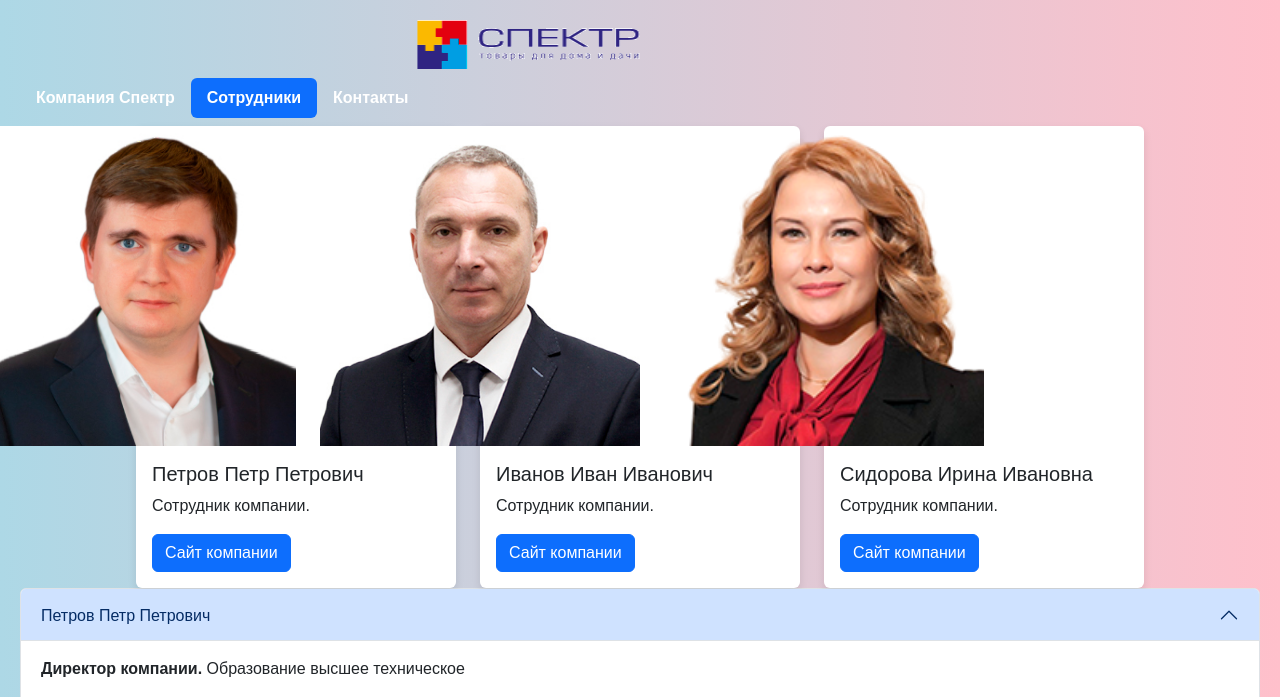
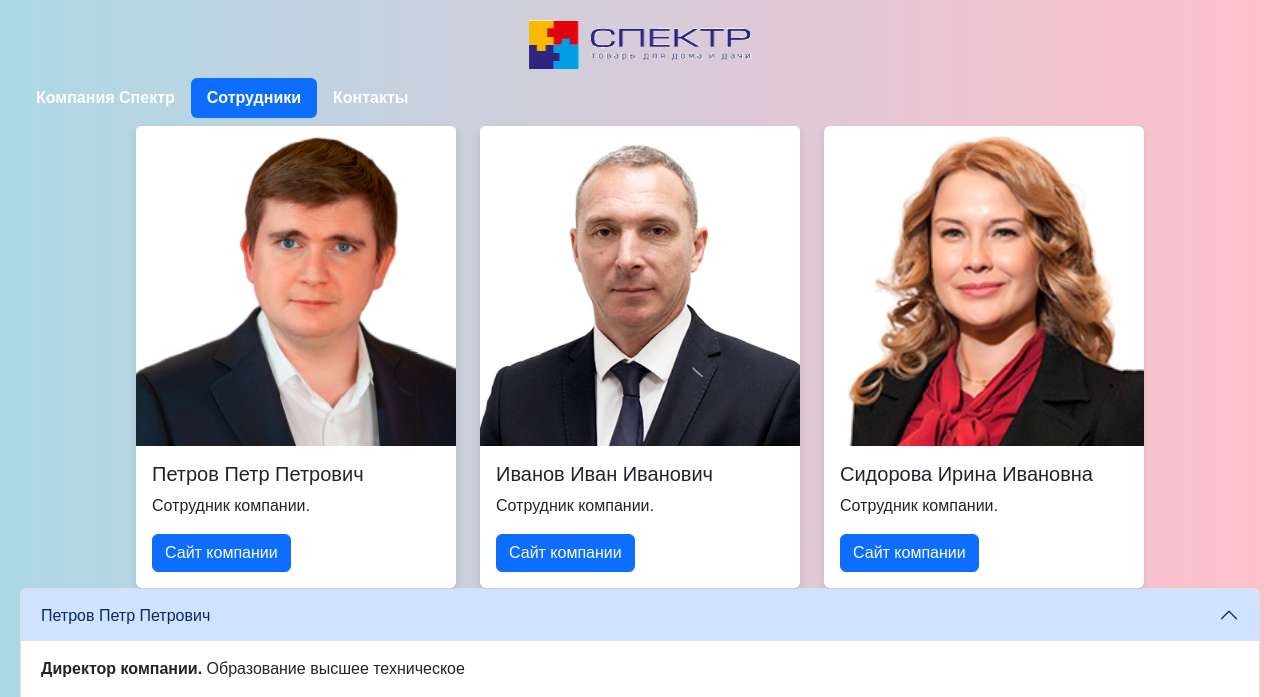
Before and after one commit to SergOrloff/Flask_VD04, a Flask app: page /person/ in a window 1280 px wide. Shown: the top 697 px of the page. Run offline with Flask 3, Linux system fonts and the light colour scheme.

Commit message:
Update blog.html

```diff
--- a/templates/blog.html
+++ b/templates/blog.html
@@ -30,8 +30,8 @@
             align-items: center;
 <!--            height: 100vh; /* Это необязательно, если вы не хотите центрировать по вертикали */-->
         }
-         img {
-            transform: translateX(-50%); /* Сдвиг влево на 10% ширины контейнера */
+<!--        .container img {-->
+<!--            transform: translateX(-50%); /* Сдвиг влево на 10% ширины контейнера */-->
         }
     </style>
 </head>
```
